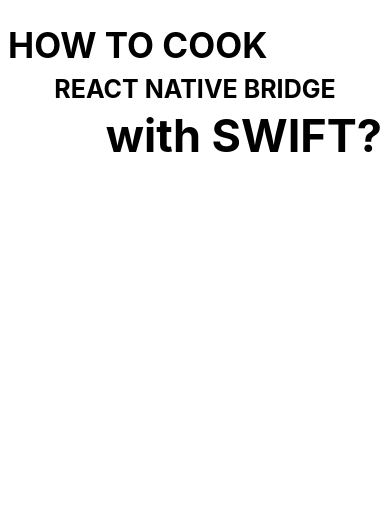
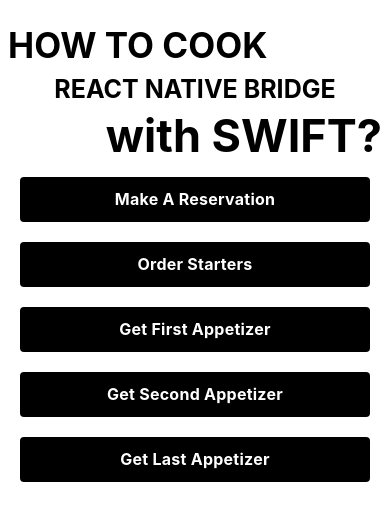
Before and after one commit to marcgeeklaberge/cooking-swift-react-native-bridge, a React Native app: screen / in a window 390 px wide. Shown: the top 520 px of the page. Built offline with nearby package versions, Linux system fonts and the light colour scheme.

Commit message:
Basic arguments types, dictionary and callbacks

```diff
--- a/src/components/App.tsx
+++ b/src/components/App.tsx
@@ -1,11 +1,15 @@
 import React from 'react';
 import {SafeAreaView, StyleSheet, Text} from 'react-native';
+import Reservation from './Reservation/Reservation';
+import Starters from './Starters/Starters';
 
 const App = () => (
   <SafeAreaView style={styles.container}>
     <Text style={styles.title}>HOW TO COOK</Text>
     <Text style={styles.subtitle}>REACT NATIVE BRIDGE</Text>
     <Text style={styles.subtitle2}>with SWIFT?</Text>
+    <Reservation />
+    <Starters />
   </SafeAreaView>
 );
 
--- /dev/null
+++ b/src/components/Reservation/Reservation.tsx
@@ -0,0 +1,46 @@
+import React from 'react';
+import {View, StyleSheet, Text, TouchableHighlight, NativeModules} from 'react-native';
+
+const Reservation = () => {
+  const SwiftReservation = NativeModules.SwiftReservation
+  const makeReservation = () => {
+    console.log('React Native: Making a reservation...')
+    const numberOfPeople = 1;
+    const currentDate = new Date()
+    const reservationInOneHour = new Date(new Date(currentDate).setHours(currentDate.getHours() + 1));
+    SwiftReservation.makeReservation(numberOfPeople, reservationInOneHour.toDateString());
+  }
+  return (
+    <View style={styles.content}>
+      <TouchableHighlight style={styles.button} onPress={makeReservation}>
+        <Text style={styles.text}>Make A Reservation</Text>
+      </TouchableHighlight>
+    </View>
+
+    );
+}
+
+const styles = StyleSheet.create({
+  content: {
+    paddingHorizontal: 20,
+  },
+  button: {
+    marginVertical: 10,
+    alignItems: 'center',
+    justifyContent: 'center',
+    paddingVertical: 12,
+    paddingHorizontal: 32,
+    borderRadius: 4,
+    elevation: 3,
+    backgroundColor: 'black',
+  },
+  text: {
+    fontSize: 16,
+    lineHeight: 21,
+    fontWeight: 'bold',
+    letterSpacing: 0.25,
+    color: 'white',
+  },
+});
+
+export default Reservation;
--- /dev/null
+++ b/src/components/Starters/Starters.tsx
@@ -0,0 +1,76 @@
+import React from 'react';
+import {View, StyleSheet, Text, TouchableHighlight, NativeModules} from 'react-native';
+
+const Starters = () => {
+  const SwiftStarters = NativeModules.SwiftStarters
+  const orderingStarters = () => {
+    console.log('React Native: Starters order sent to Swift Kitchen...')
+    const appetizers = {
+      "First":"Spring Rolls",
+      "Second":"Tomato Bruchetta",
+      "Third":"Caesar Salad",
+    }
+    SwiftStarters.sendDictionary(appetizers)
+  }
+  const getFirstAppetizer = () => {
+    console.log('React Native: Is the first appetizer ready?')
+    SwiftStarters.getFirstAppetizer((appetizer: string) => {
+        console.log("Swift Cook: Yes, the", appetizer, "are being sent!")
+      });
+  }
+  const getSecondAppetizer = () => {
+    console.log('React Native: Client is ready to get his second appetizer.')
+    SwiftStarters.getSecondAppetizer((error: any) => {
+      console.log("Swift Cook: ", error.domain)
+    });
+  }
+  const getLastAppetizer = () => {
+    console.log('React Native: Can we offer a discount on last entry?')
+    SwiftStarters.getLastAppetizer(true, (appetizer: string, discount: string) => {
+      console.log("Swift Cook: We are happy to offer the", appetizer, "for", discount, ":-)")
+    }, (error: any) => {
+      console.log("Swift Cook: ", error.domain)
+    });
+  }
+  return (
+    <View style={styles.content}>
+      <TouchableHighlight style={styles.button} onPress={orderingStarters}>
+        <Text style={styles.text}>Order Starters</Text>
+      </TouchableHighlight>
+      <TouchableHighlight style={styles.button} onPress={getFirstAppetizer}>
+        <Text style={styles.text}>Get First Appetizer</Text>
+      </TouchableHighlight>
+      <TouchableHighlight style={styles.button} onPress={getSecondAppetizer}>
+        <Text style={styles.text}>Get Second Appetizer</Text>
+      </TouchableHighlight>
+      <TouchableHighlight style={styles.button} onPress={getLastAppetizer}>
+        <Text style={styles.text}>Get Last Appetizer</Text>
+      </TouchableHighlight>
+    </View>
+    );
+}
+
+const styles = StyleSheet.create({
+  content: {
+    paddingHorizontal: 20,
+  },
+  button: {
+    marginVertical: 10,
+    alignItems: 'center',
+    justifyContent: 'center',
+    paddingVertical: 12,
+    paddingHorizontal: 32,
+    borderRadius: 4,
+    elevation: 3,
+    backgroundColor: 'black',
+  },
+  text: {
+    fontSize: 16,
+    lineHeight: 21,
+    fontWeight: 'bold',
+    letterSpacing: 0.25,
+    color: 'white',
+  },
+});
+
+export default Starters;
```
Also changed, not shown: 7 other files (tests, documents, lock files or other folders).
